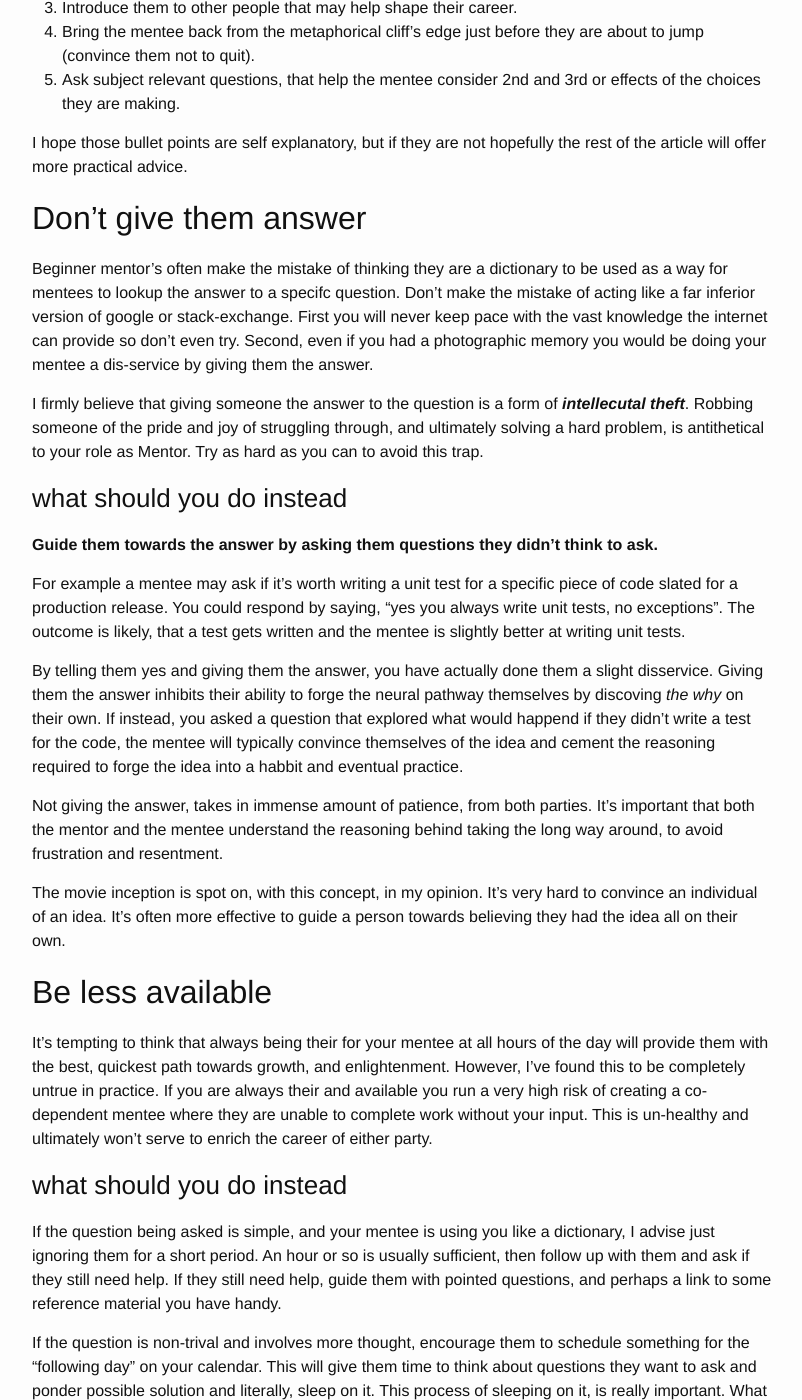
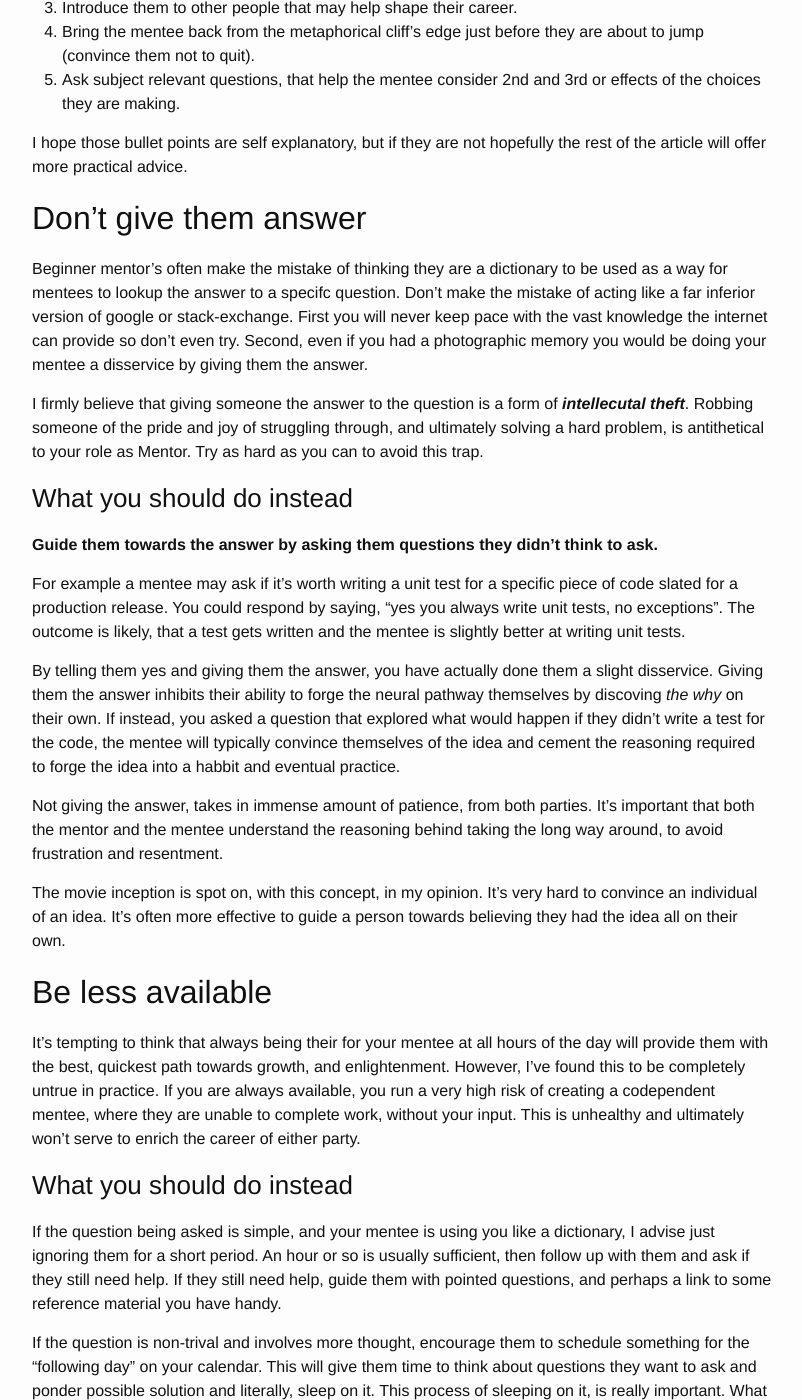
Before and after one commit to johnnyiller/johnnyiller.github.io, a Jekyll site: the page built from _posts/2019-6-5-how-to-be-a-mentor.markdown, in a window 1280 px wide and 1400 px high, scrolled down 624 px. Shown: the whole window, without its empty margins (238-1040 px from the left). Built offline with Jekyll 4.4.1, drawn with Linux system fonts in a browser that asks for light colours; comment, search, counter and statistics services are not loaded; some of the changed text lies outside the part shown.

Commit message:
minor updates

```diff
--- a/_posts/2019-6-5-how-to-be-a-mentor.markdown
+++ b/_posts/2019-6-5-how-to-be-a-mentor.markdown
@@ -24,18 +24,18 @@
 
 ## Don't give them answer
 
-Beginner mentor's often make the mistake of thinking they are a dictionary to be used as a way for mentees to lookup the answer to a specifc question.  Don't make the mistake of acting like a far inferior version of google or stack-exchange.  First you will never keep pace with the vast knowledge the internet can provide so don't even try.  Second, even if you had a photographic memory you would be doing your mentee a dis-service by giving them the answer.
+Beginner mentor's often make the mistake of thinking they are a dictionary to be used as a way for mentees to lookup the answer to a specifc question.  Don't make the mistake of acting like a far inferior version of google or stack-exchange.  First you will never keep pace with the vast knowledge the internet can provide so don't even try.  Second, even if you had a photographic memory you would be doing your mentee a disservice by giving them the answer.
 
 I firmly believe that giving someone the answer to the question is a form of __*intellecutal theft*__.  Robbing someone of the pride and joy of struggling through, and ultimately solving a hard problem, is antithetical to your role as Mentor.  Try as hard as you can to avoid this trap.
 
 
-### what should you do instead
+### What you should do instead
 
 **Guide them towards the answer by asking them questions they didn't think to ask.**
 
 For example a mentee may ask if it's worth writing a unit test for a specific piece of code slated for a production release.  You could respond by saying, "yes you always write unit tests, no exceptions".  The outcome is likely, that a test gets written and the mentee is slightly better at writing unit tests.
 
-By telling them yes and giving them the answer, you have actually done them a slight disservice.  Giving them the answer inhibits their ability to forge the neural pathway themselves by discoving *the why* on their own. If instead, you asked a question that explored what would happend if they didn't write a test for the code, the mentee will typically convince themselves of the idea and cement the reasoning required to forge the idea into a habbit and eventual practice.
+By telling them yes and giving them the answer, you have actually done them a slight disservice.  Giving them the answer inhibits their ability to forge the neural pathway themselves by discoving *the why* on their own. If instead, you asked a question that explored what would happen if they didn't write a test for the code, the mentee will typically convince themselves of the idea and cement the reasoning required to forge the idea into a habbit and eventual practice.
 
 Not giving the answer, takes in immense amount of patience, from both parties. It's important that both the mentor and the mentee understand the reasoning behind taking the long way around, to avoid frustration and resentment.
 
@@ -43,9 +43,9 @@
 
 ## Be less available
 
-It's tempting to think that always being their for your mentee at all hours of the day will provide them with the best, quickest path towards growth, and enlightenment.  However, I've found this to be completely untrue in practice.  If you are always their and available you run a very high risk of creating a co-dependent mentee where they are unable to complete work without your input.  This is un-healthy and ultimately won't serve to enrich the career of either party.
+It's tempting to think that always being their for your mentee at all hours of the day will provide them with the best, quickest path towards growth, and enlightenment.  However, I've found this to be completely untrue in practice.  If you are always available, you run a very high risk of creating a codependent mentee, where they are unable to complete work, without your input.  This is unhealthy and ultimately won't serve to enrich the career of either party.
 
-### what should you do instead
+### What you should do instead
 
 If the question being asked is simple, and your mentee is using you like a dictionary, I advise just ignoring them for a short period. An hour or so is usually sufficient, then follow up with them and ask if they still need help.  If they still need help, guide them with pointed questions, and perhaps a link to some reference material you have handy.
 
@@ -60,9 +60,7 @@
 
 Be careful to not to impose too much of your bias on a particular topic.  Statements like, technology X doesn't do this so don't use it are less helpful than guiding mentee's towards the technology that would likely be adaquate.
 
-Adaquate is key here.  There may be 5 ways to solve a problem where each one is better than the next.  It's not always important that your mentee jumps right to the best solution but that they implement something that solves their problem and then reflect on what they could have done better.  As with so many things in life, learning is about the journey and not the destination as long as immediate requirements are satisfied.
-
-**Be okay with imperfection, but not negligence**
+Adaquate is key here.  There may be 5 ways to solve a problem where each one is better than the next.  It's not always important that your mentee jumps right to the best solution but that they implement something that solves their problem and then reflect on what they could have done better.  As with so many things in life, learning is about the journey and not the destination as long as immediate requirements are satisfied. **Be okay with imperfection, but not negligence**
 
 
 ## Don't let them quit
@@ -71,16 +69,17 @@
 
 ### Help them achieve smaller wins instead
 
-**Try to reframe success in the form a smaller problem.**
-
-For example if your mentee says they would like to create a nuclear fusion reactor in the next year with zero prior knowledge of what's involved, it's your job to lay out some first steps that will lead them ultimately to conclude that their original plan was unrealistic and they lacked the skills, while still keeping them on a productive path.  Instead you might suggest they take an elementary physics course and meet with some experts in the field.
+**Try to reframe success in the form a smaller problem.** For example if your mentee says they would like to create a nuclear fusion reactor in the next year with zero prior knowledge of what's involved, it's your job to lay out some first steps that will lead them ultimately to conclude that their original plan was unrealistic and they lacked the skills, while still keeping them on a productive path.  Instead you might suggest they take an elementary physics course and meet with some experts in the field.
 
 Small wins will keep folks engaged and reduce the likelihood of a quitting and bring folks back from the brink of collapse.
 
 ## Don't mentor an unwilling participant
 
-Forced mentorship rarely works.  Several times, my mentees have decided I wasn't the right person for helping them achieve their goals.  Additionally I've had to drop certain mentees because the weren't keeping up their end of the bargain.  Missed appointements and closed mindedness are usually the triggers. If the mentee can't be present and is unwilling to engage in discussion with the mentor the relationship will not be fruitful and it should be terminated.  If you do your job correctly, your mentee will eventually outgrow you.  **A mentor mentor relationship may not be forever**.  Evaluating if the relationship is working every once in a while will help you figure out if it's time for a change.
+Forced mentorship rarely works.  Several times, my mentees have decided I wasn't the right person for helping them achieve their goals.  Additionally, I've had to drop certain mentees because the weren't keeping up their end of the bargain.  Missed appointements and closed mindedness are usually the triggers. If the mentee can't be present and is unwilling to engage in discussion with the mentor the relationship will not be fruitful and it should be terminated.
 
-I have to give a shout-out to my current employer <a href="https://www.agero.com/">Agero</a>, while we don't yet have an official mentorship program, I've found that if you're a willing mentee there are a number folks in leadership positions that openly offer guidance and support.  In the cut throat tech world this can be hard to find.  If you are looking for a job at a company that supports continual improvement and learning for its workforce, I would encourage you to <a href="https://www.agero.com/careers/openings">apply for an open position</a>.
+In addition to not being a good fit in the first place, If you do your job correctly, your mentee will eventually outgrow you.  **A mentor mentor relationship may not be forever**.  Evaluating if the relationship is working every once in a while will help you figure out if it's time for a change.
 
-That's all I have for now.  If you are a mentor or mentee that wishes to share your experience please leave a comment.
+<hr/>
+That's all I have for now, I have to give a shout-out to my current employer <a href="https://www.agero.com/">Agero</a>, while we don't yet have an official mentorship program, I've found that if you're a willing mentee there are a number folks in leadership positions that openly offer guidance and support.  In the cut throat tech world this can be hard to find.  If you are looking for a job at a company that supports continual improvement and learning for its workforce, I would encourage you to <a href="https://www.agero.com/careers/openings">apply for an open position</a>.
+
+**If you wish to contribute to the conversation please leave a comment**
```
Also changed, not shown: other parts of _posts/2019-6-5-how-to-be-a-mentor.markdown (+1 -1 lines).
